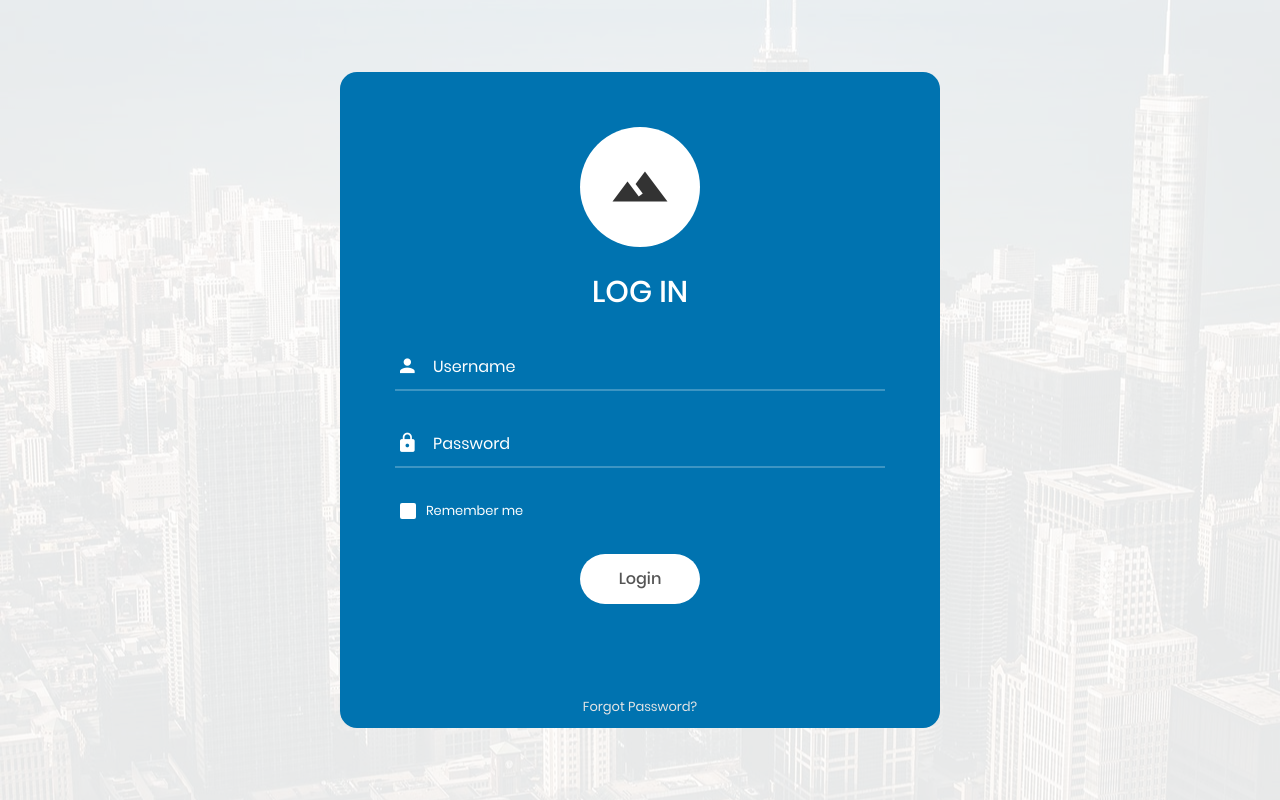
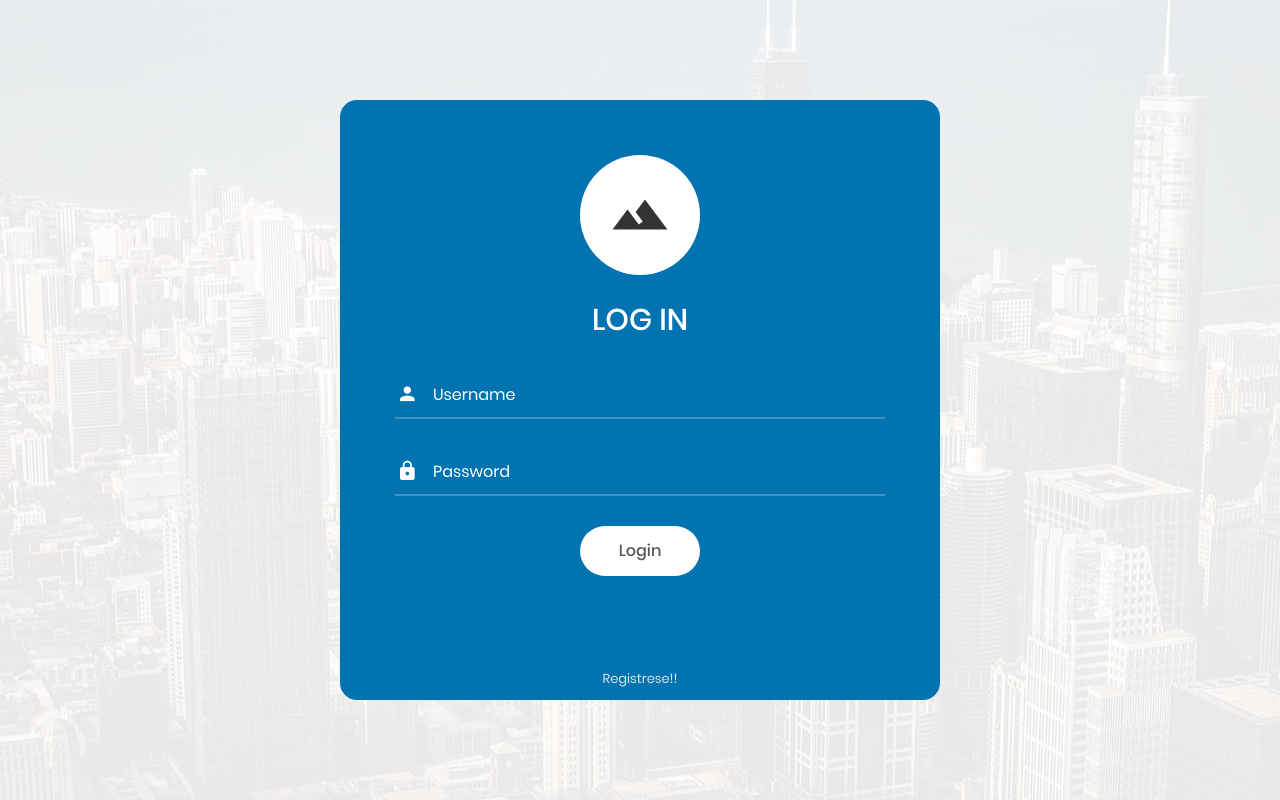
Before and after one commit to ngonzalez-ic/php, a PHP site: page /login2.php in a window 1280 px wide. Run offline with PHP 8.4, Linux system fonts and the light colour scheme; some libraries are stand-ins or nearby versions.

Commit message:
registrese

```diff
--- a/alta.php
+++ b/alta.php
@@ -12,5 +12,5 @@ $nuevaPersona->nombre=$_POST['nombre'];
 $nuevaPersona->apellido=$_POST['apellido'];
 $nuevaPersona->guardar();
 
-
+header("Location:login2.php");
 ?>
--- a/login2.php
+++ b/login2.php
@@ -53,12 +53,7 @@
                   <span class="focus-input100" data-placeholder="&#xf191;"></span>
                </div>
 
-               <div class="contact100-form-checkbox">
-                  <input class="input-checkbox100" id="ckb1" type="checkbox" name="remember-me">
-                  <label class="label-checkbox100" for="ckb1">
-                     Remember me
-                  </label>
-               </div>
+
 
                <div class="container-login100-form-btn">
                   <button class="login100-form-btn">
@@ -67,8 +62,8 @@
                </div>
 
                <div class="text-center p-t-90">
-                  <a class="txt1" href="#">
-                     Forgot Password?
+                  <a class="txt1" href="\php\alta2.html">
+                     Registrese!!
                   </a>
                </div>
             </form>
--- a/menu.php
+++ b/menu.php
@@ -13,7 +13,7 @@
           <?php
              echo $_SESSION['usuario'];
             ?>">
-          <button class="btn btn-outline-success my-2 my-sm-0" type="submit" name ="Perfil" >Perfil</button>
+          <button class="btn btn-outline-success my-2 my-sm-0" type="submit" name ="Perfil" onclick="href='\php\listarSesion.php'">Perfil</button>
           <button class="btn btn-outline-success my-2 my-sm-0" type="submit" name ="Salir">Salir</button>
         </form>
       </div>
--- a/usuarios.txt
+++ b/usuarios.txt
@@ -3,3 +3,8 @@
 1@1.com=>1=>1=>1
 5@5.com=>5=>5=>5
 1@1.com=>1=>=>
+=>=>=>
+=>=>=>
+1@12.com=>123456=>=>
+1@12.com=>123456=>=>
+admin@admin.com=>1234=>admin=>admin
```
Also changed, not shown: alta2.html (+8 -8 lines), verificarLogin.php (+8 -24 lines).
